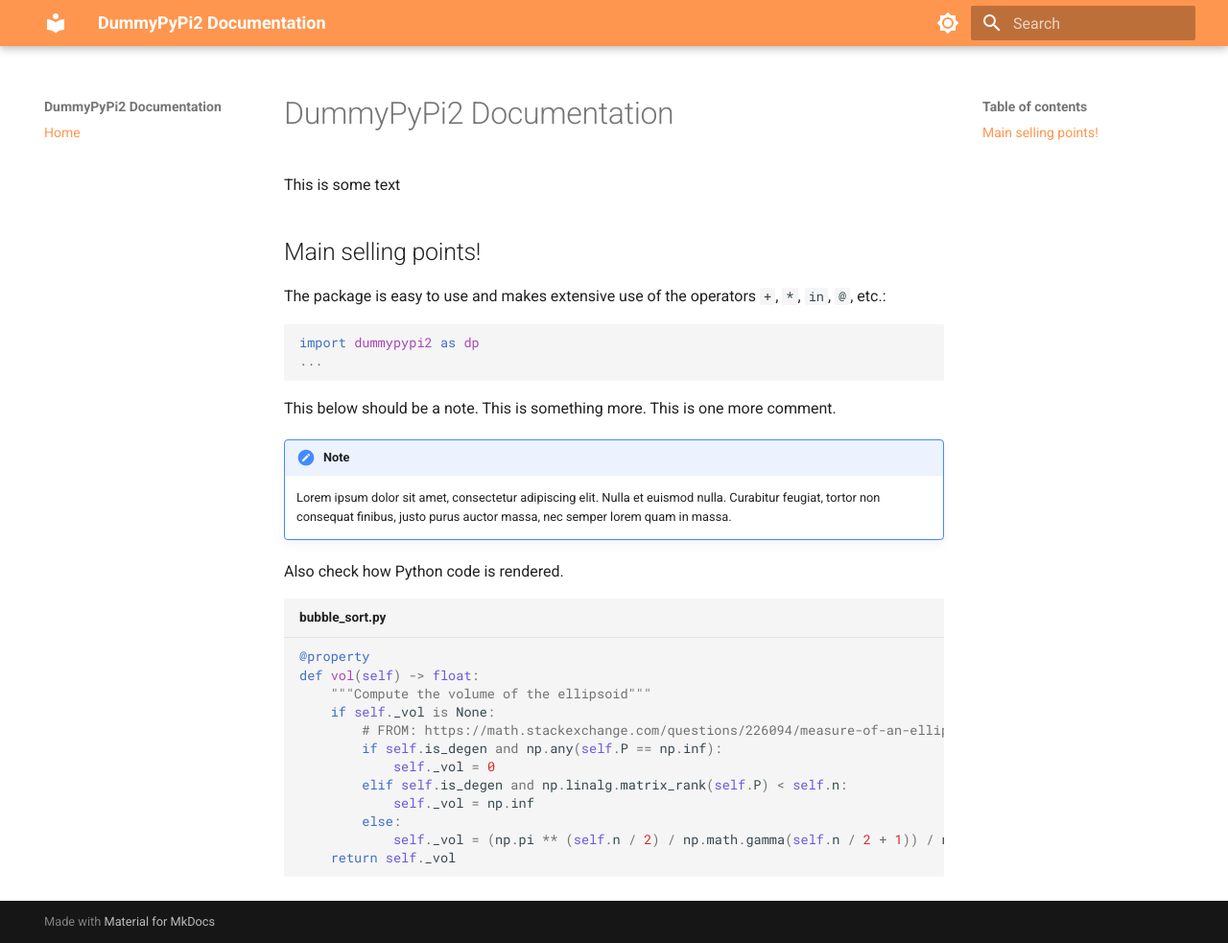
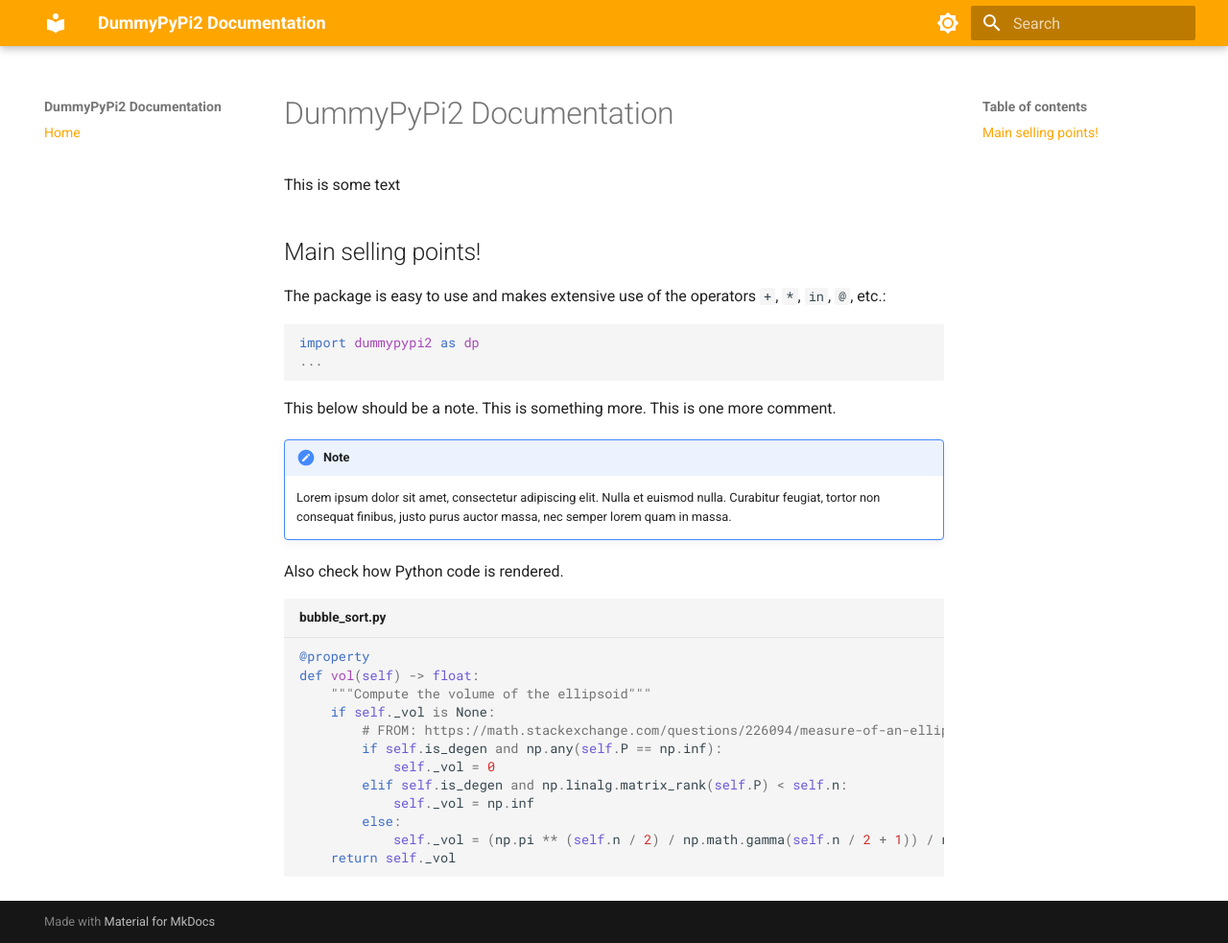
Before and after one commit to bwolleswinkel/DummyPyPi2, an MkDocs documentation site: the page built from doc/source/index.md, in a window 1280 px wide and 983 px high. Shown: the whole window at 96% size. Built offline with MkDocs 1.6.1 and Material for MkDocs 9.7.7, drawn with Linux system fonts in a browser that asks for light colours.

Commit message:
Changed the color from pastel orange to bright orange

```diff
--- a/doc/overrides/main.html
+++ b/doc/overrides/main.html
@@ -3,13 +3,13 @@
 {% block extrahead %}
   <style>
     :root {
-      --md-primary-fg-color: #ff964f;
-      --md-primary-fg-color--light: #ff964f;
+      --md-primary-fg-color: #FFA500;
+      --md-primary-fg-color--light: #FFA500;
       --md-primary-fg-color--dark: #cc7a3f;
     }
     [data-md-color-scheme="slate"] {
-      --md-primary-fg-color: #ff964f;
-      --md-primary-fg-color--light: #ff964f;
+      --md-primary-fg-color: #FFA500;
+      --md-primary-fg-color--light: #FFA500;
       --md-primary-fg-color--dark: #cc7a3f;
     }
   </style>
```
